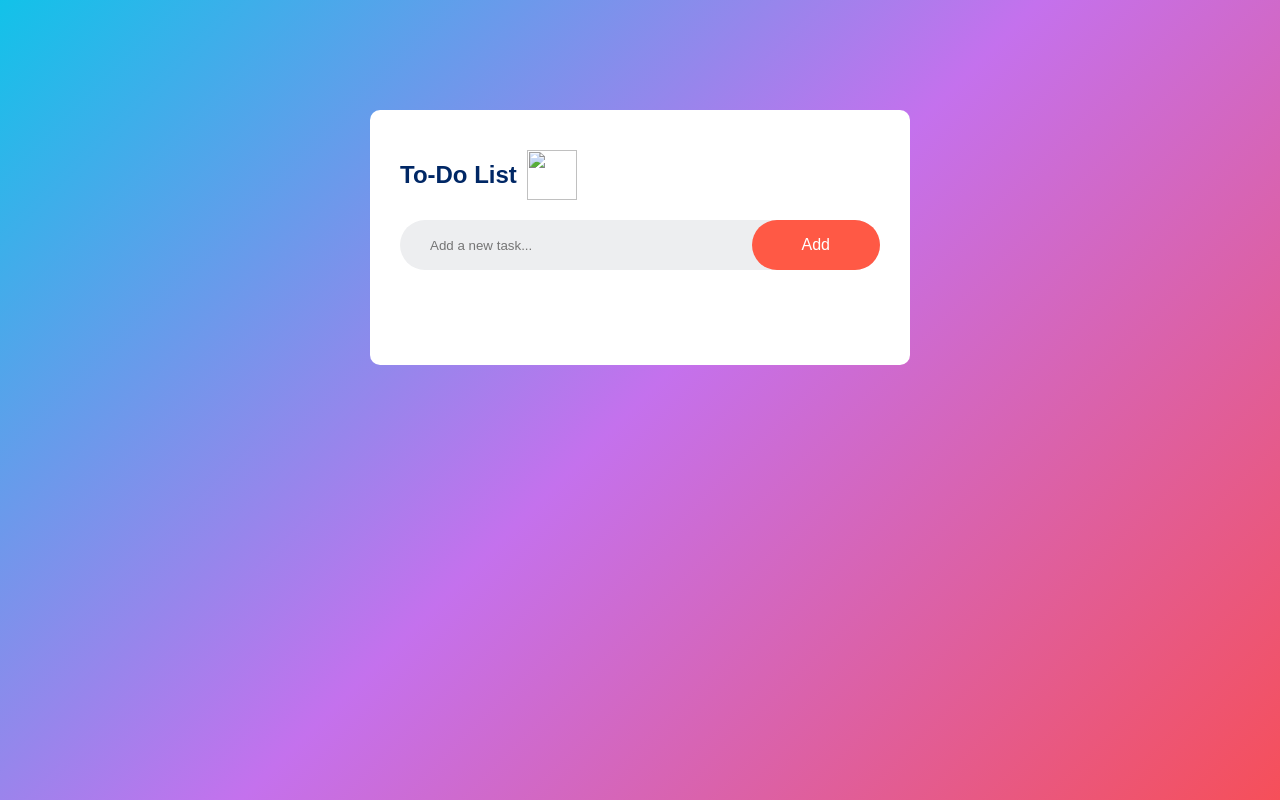
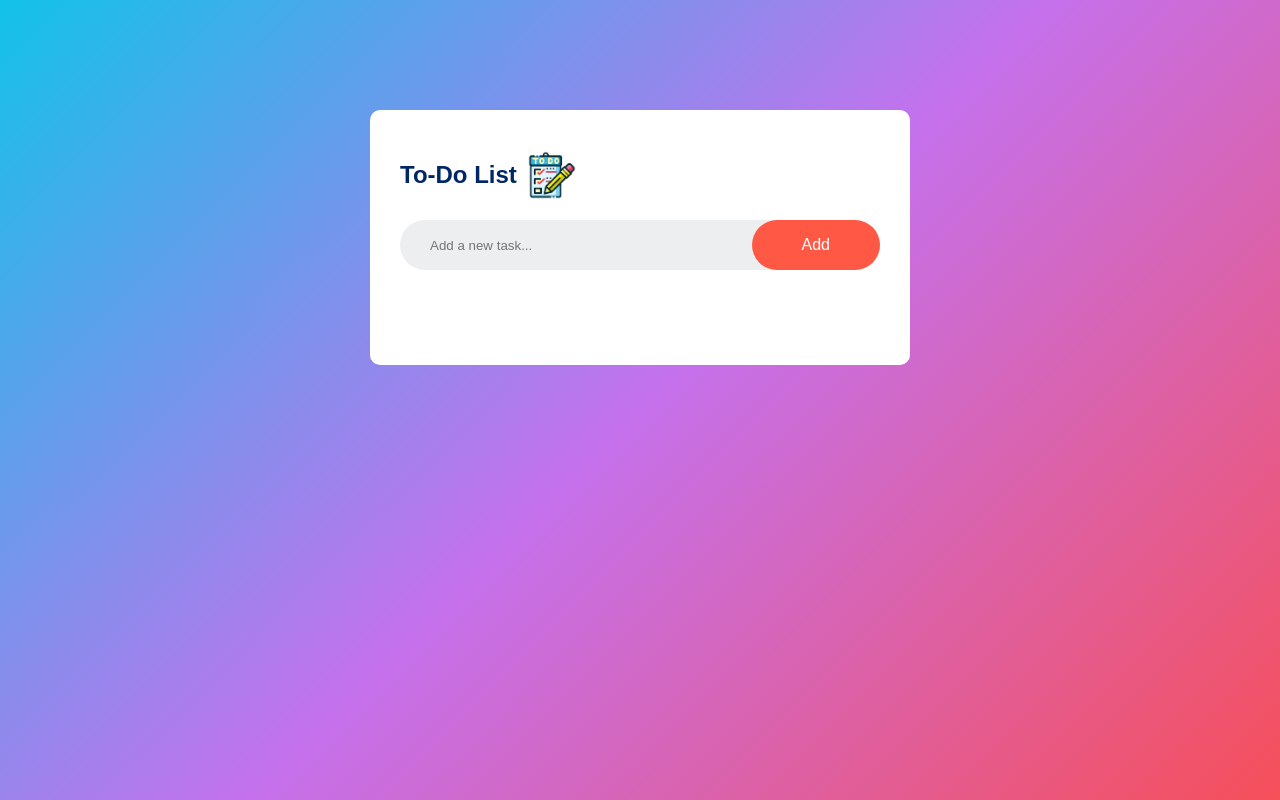
Before and after one commit to vaisshnavichappaa/ToDoList, a plain HTML site: page index.html in a window 1280 px wide. Drawn offline with Linux system fonts and the light colour scheme.

Commit message:
Update index.html

```diff
--- a/index.html
+++ b/index.html
@@ -9,7 +9,7 @@
 <body>
     <div class="container">
         <div class="todo-app">
-            <h2>To-Do List<img src="/To-do-List/images.png" class="image"></h2>
+            <h2>To-Do List<img src="images.png" class="image"></h2>
             <div class="row">
                 <input type="text" id="input_box" placeholder="Add a new task...">
                 <button onclick="addTask()">Add</button>
```
